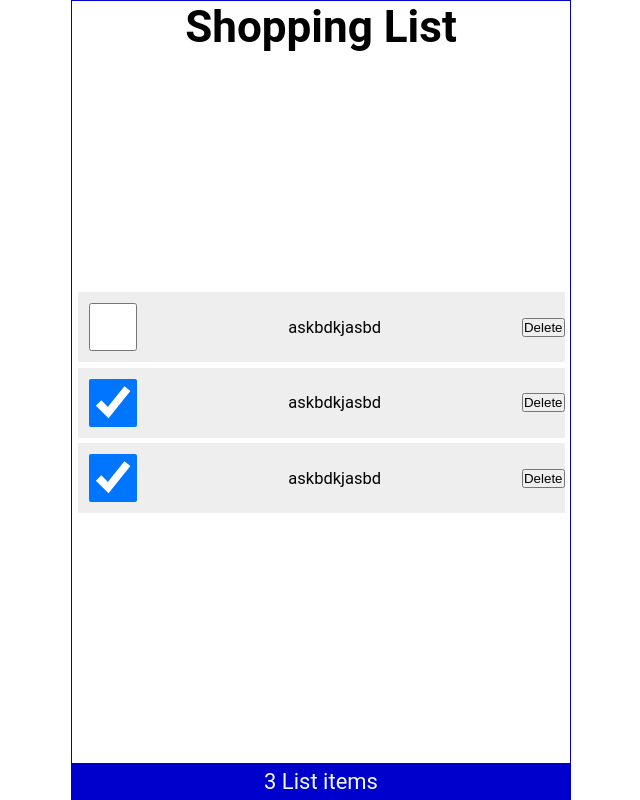
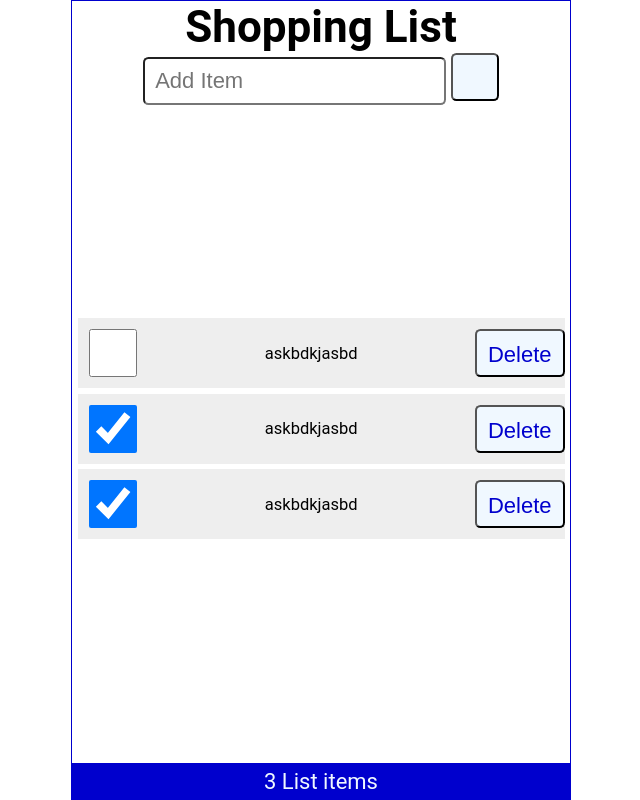
Before and after one commit to DadhaniyaSomin/TODO-React, a React (Create React App) app: page / in a window 1280 px wide. Shown: the whole page, without its empty margins (319-959 px from the left). Built offline with nearby package versions, Linux system fonts and the light colour scheme.

Commit message:
add data

```diff
--- a/src/App.js
+++ b/src/App.js
@@ -3,45 +3,72 @@ import { useState } from "react";
 import Header from "./componants/header";
 import Layout from "./componants/content";
 import Footer from "./componants/footer";
+import AddItem from "./componants/AddItem";
 
 function App() {
-  // let title = prompt("Enter yout title");
+  //
 
   const [items, setItems] = useState([
     {
       id: 1,
       checked: false,
-      items: "askbdkjasbd",
+      data: "askbdkjasbd",
     },
     {
       id: 2,
       checked: true,
-      items: "askbdkjasbd",
+      data: "askbdkjasbd",
     },
     {
       id: 3,
       checked: true,
-      items: "askbdkjasbd",
+      data: "askbdkjasbd",
     },
   ]);
+
+  const [newItem, setNewItem] = useState();
+
+  const setAndSaveItem = (data) => {
+      setItems(data);
+      localStorage.setItem("shopinglist", JSON.stringify(data));
+  }
+
+  const addItem = (data) => {
+    const id = items.length ? items[items.length - 1].id + 1 : 1;
+    const myNewItem = { id, checked: false, data };
+    const listitems = [...items, myNewItem];
+    console.log(listitems);
+    setAndSaveItem(listitems);
+  };
 
   const handleCheck = (id) => {
     const listitems = items.map((item) =>
       item.id === id ? { ...item, checked: !item.checked } : item
     );
-    setItems(listitems);
-    localStorage.setItem("shopinglist", JSON.stringify(listitems));
+    setAndSaveItem(listitems);
   };
 
   const handleDelete = (id) => {
     const listitems = items.filter((item) => item.id !== id);
-    setItems(listitems);
-    localStorage.setItem("shopinglist", JSON.stringify(listitems));
+    setAndSaveItem(listitems);
+  };
+
+  const handleSubmit = (e) => {
+    e.preventDefault();
+    if (!newItem) return;
+    addItem(newItem);
+    setNewItem("");
+    // setAndSaveItem
   };
 
   return (
     <div className="App">
       <Header title={" Shopping List"} />
+      <AddItem
+        newItem={newItem}
+        setNewItem={setNewItem}
+        handleSubmit={handleSubmit}
+      />
       <Layout
         items={items}
         handleCheck={handleCheck}
--- /dev/null
+++ b/src/componants/AddItem.js
@@ -0,0 +1,27 @@
+// import {FaPlus} from 'react-icons';
+function AddItem({newItem,setNewItem,handleSubmit})
+{
+    return(
+        <form className="addForm" onSubmit={handleSubmit}>
+           <label htmlFor="additem" >
+             Add Item :
+           </label>
+           <input
+              autoFocus
+              id="addItem"
+              type= 'text'
+              placeholder=" Add Item"
+              required
+              value={newItem}
+              onChange = {(e) =>setNewItem(e.target.value)}
+           />
+           <button
+            type="submit"
+             aria-label="Add Item"
+           />
+
+        </form>
+    );
+}
+
+export default AddItem;
--- a/src/componants/ItemList.js
+++ b/src/componants/ItemList.js
@@ -1,26 +1,15 @@
+import LineItem from "./Lineitem";
 
 function ItemList({items , handleCheck , handleDelete}) {
     return(
 <ul>
     {items.map((item) => (
-      <li className="item" key={item.id}>
-
-        <input
-          type="checkbox"
-          onChange={() => handleCheck(item.id)}
-          checked={item.checked}
+        <LineItem
+        key={item.id}
+        item={item}
+        handleCheck={handleCheck}
+        handleDelete={handleDelete}
         />
-
-        <label
-          // style={{ (item.checked)  ? {textDecoration: ' line-through'} : null }}
-          onDoubleClick={() => handleCheck(item.id)}
-        >
-          {item.items}
-        </label>
-
-        <button onClick={() => handleDelete(item.id)}>Delete</button>
-
-      </li>
     ))}
   </ul>
     );
--- /dev/null
+++ b/src/componants/Lineitem.js
@@ -0,0 +1,22 @@
+function LineItem({item , handleCheck , handleDelete}) {
+  return (
+    <li className="item" key={item.id}>
+      <input
+        type="checkbox"
+        onChange={() => handleCheck(item.id)}
+        checked={item.checked}
+      />
+
+      <label
+        // style={{ (item.checked)  ? {textDecoration: ' line-through'} : null }}
+        onDoubleClick={() => handleCheck(item.id)}
+      >
+        {item.data}
+      </label>
+
+      <button onClick={() => handleDelete(item.id)}>Delete</button>
+    </li>
+  );
+}
+
+export default LineItem;
--- a/src/index.css
+++ b/src/index.css
@@ -116,3 +116,61 @@ ul li::before {
   color: red;
   outline: none;
 }
+
+.addForm label {
+  position: absolute;
+  left: -99999px;
+}
+
+.addForm input[type='text'] {
+  flex-grow: 1;
+  max-width: calc(100% - 50px);
+  min-height: 48px;
+  font-size: 1rem;
+  padding: 0.25rem;
+  border-radius: 0.25rem;
+  margin-right: 0.25rem;
+  outline: none;
+}
+
+button {
+  height: 48px;
+  min-width: 48px;
+  border-radius: 0.25rem;
+  padding: 0.5rem;
+  font-size: 1rem;
+  background-color: aliceblue;
+  color: mediumblue;
+  cursor: pointer;
+}
+
+button:focus,
+button:hover {
+  color: white;
+  background-color: limegreen;
+  outline: none;
+}
+
+.searchForm {
+  width: 100%;
+  display: flex;
+  justify-content: flex-start;
+  margin: 0.25rem 0 0;
+  padding: 0 0.5rem 0.25rem;
+  border-bottom: 1px solid #eee;
+}
+
+.searchForm label {
+  position: absolute;
+  left: -99999px;
+}
+
+.searchForm input[type='text'] {
+  flex-grow: 1;
+  max-width: 100%;
+  min-height: 48px;
+  font-size: 1rem;
+  padding: 0.25rem;
+  border-radius: 0.25rem;
+  outline: none;
+}
```
Also changed, not shown: src/componants/GetTitle.js (added, +8 -0 lines).
